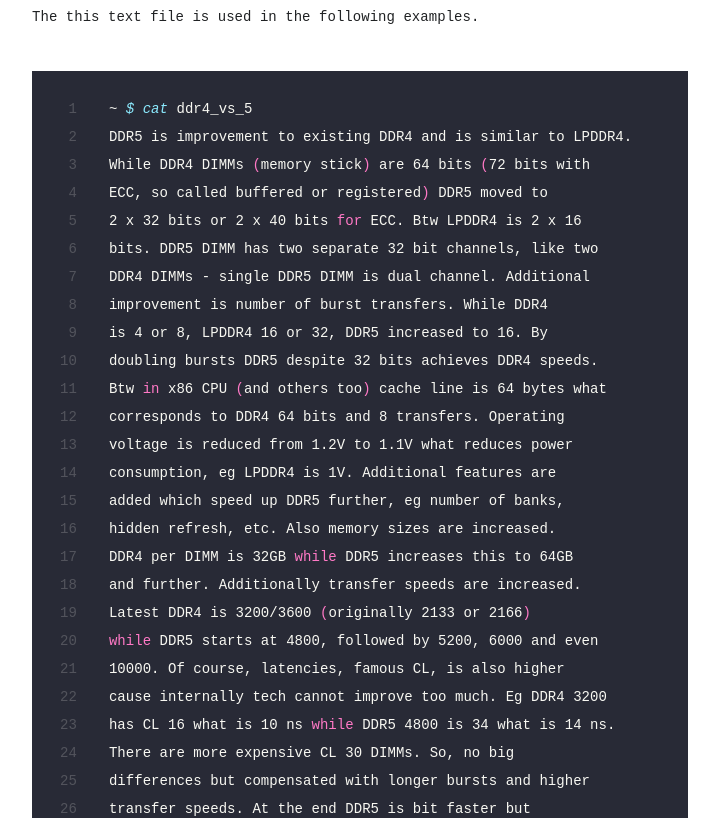
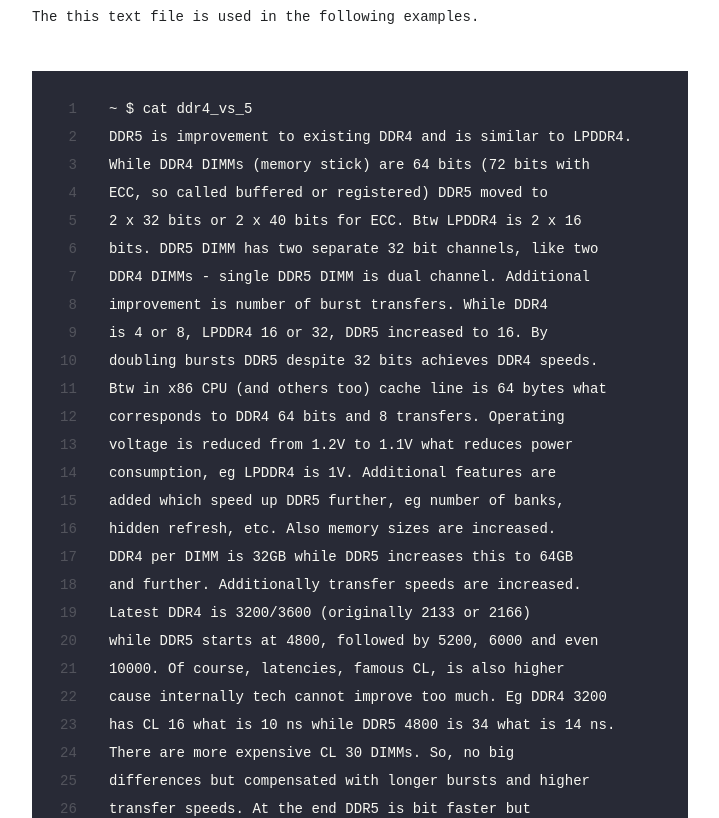
Before and after one commit to kletobias/kletobias.github.io, a Jekyll site: the page built from _projects/Chapter_5-3.md, in a window 1280 px wide and 1400 px high, scrolled down 2088 px. Shown: the part 159-977 px from the top of the window, without its empty margins (38-757 px from the left). Built offline with Jekyll 4.4.1, drawn with Linux system fonts in a browser that asks for light colours; nearby versions of some CDN libraries; some web fonts are replaced; formulas are drawn with MathJax 3; some of the changed text lies outside the part shown.

Commit message:
updating module5 for the website

````diff
--- a/_projects/Chapter_5-3.md
+++ b/_projects/Chapter_5-3.md
@@ -40,7 +40,7 @@
 
 The this text file is used in the following examples.
 
-```shell
+```text
 ~ $ cat ddr4_vs_5
 DDR5 is improvement to existing DDR4 and is similar to LPDDR4.
 While DDR4 DIMMs (memory stick) are 64 bits (72 bits with
````
